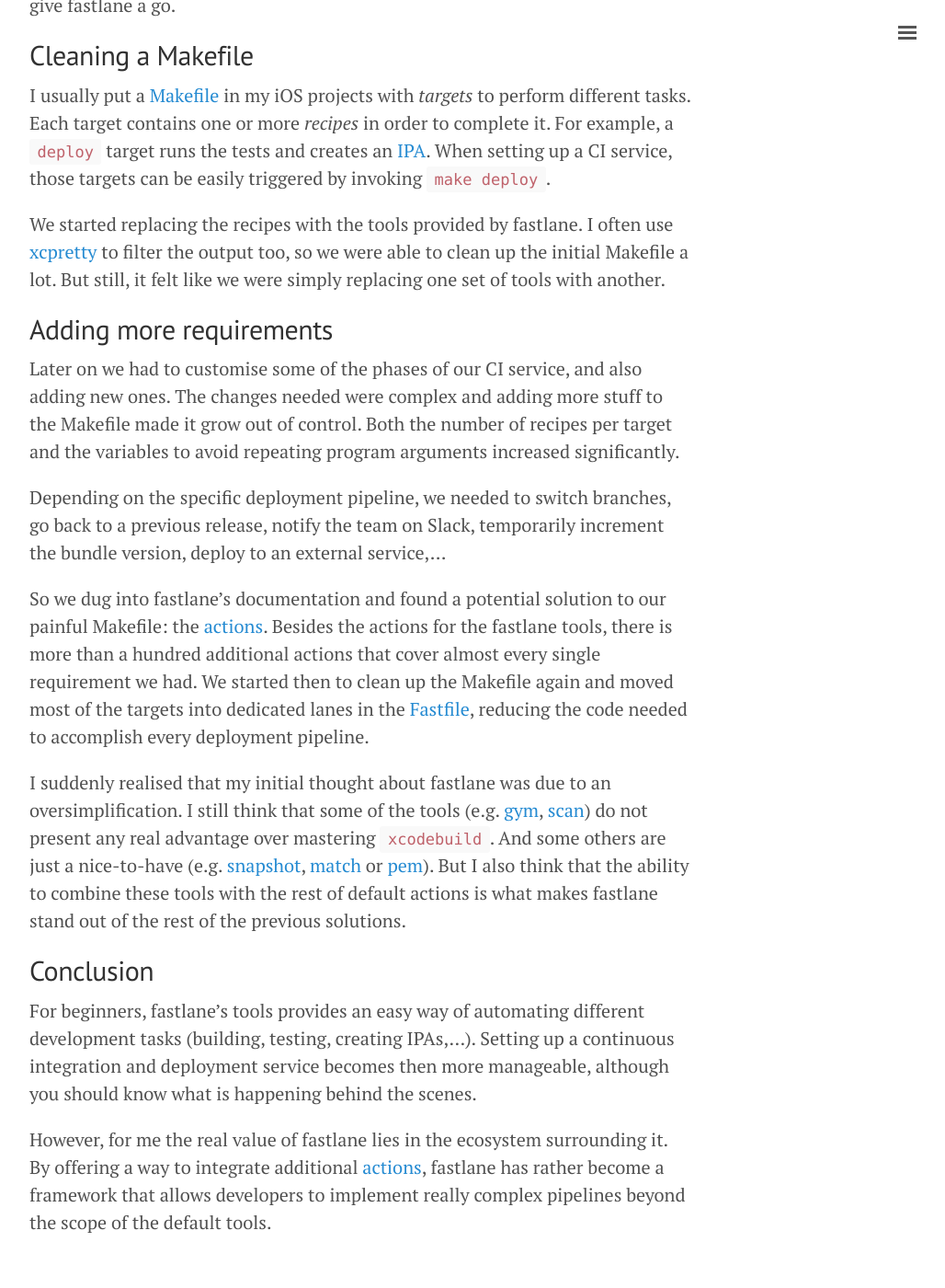
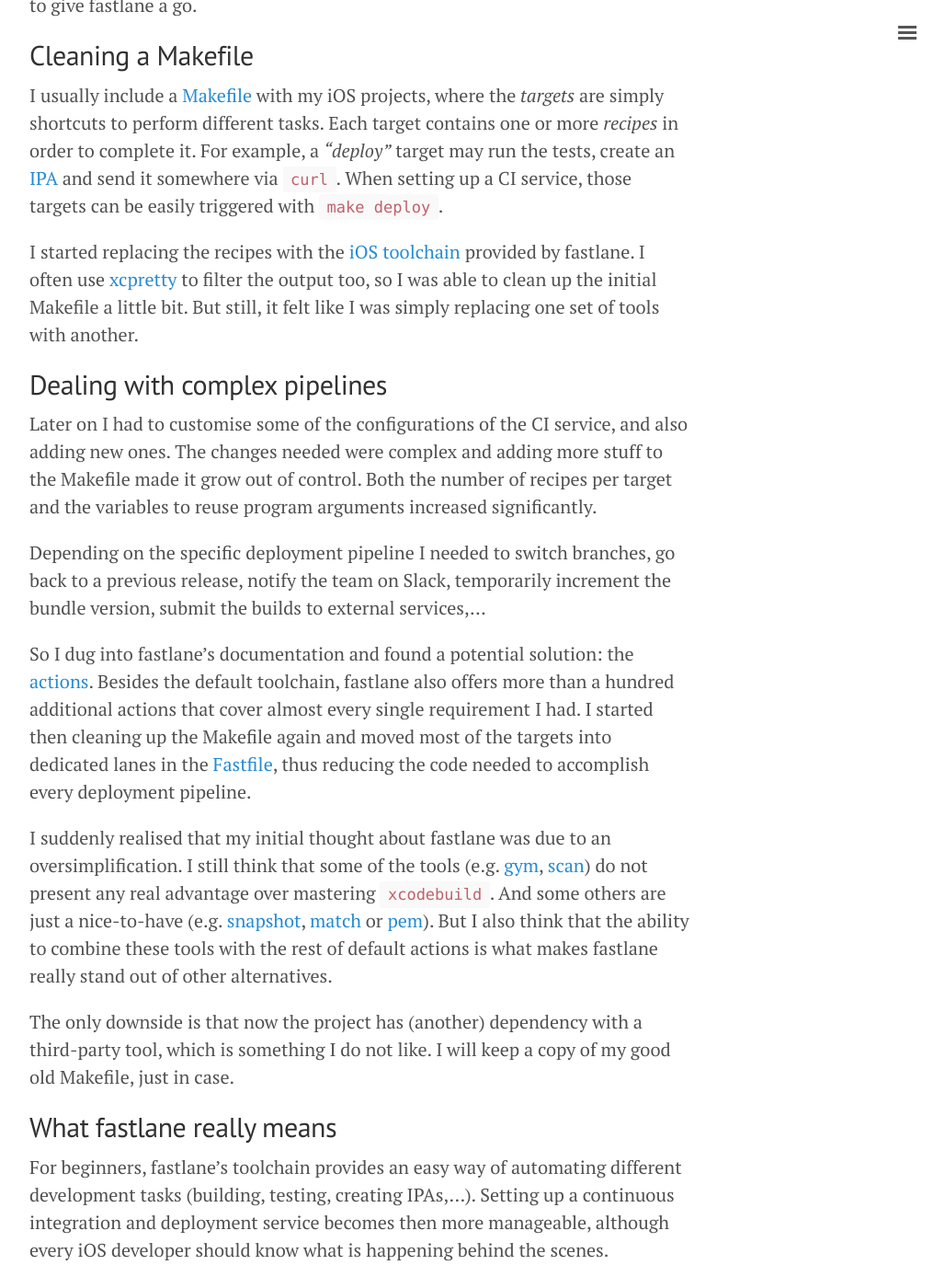
Before and after one commit to elitalon/elitalon.github.io, a Jekyll site: the page built from _posts/2016-02-20-the-real-value-of-fastlane.md, in a window 1280 px wide and 1400 px high, scrolled down 471 px. Shown: the whole window at 92% size, without its empty margins (248-1276 px from the left). Built offline with Jekyll 4.4.1, drawn with Linux system fonts in a browser that asks for light colours; some of the changed text lies outside the part shown.

Commit message:
Review draft of the-real-value-of-fastlane

```diff
--- a/_posts/2016-02-20-the-real-value-of-fastlane.md
+++ b/_posts/2016-02-20-the-real-value-of-fastlane.md
@@ -7,26 +7,27 @@
 
 <!--more-->
 
-We already had [nomad](https://github.com/nomad), a set of command line utilities by [@mattt](https://twitter.com/mattt). And with the aid of [xctool](https://github.com/facebook/xctool), `xcrun` and the improved `xcodebuild`, I did not see the need of yet another tool to handle a workflow that any seasoned iOS developer should be able to manage. However, I started recently a relatively big project and decided to give fastlane a go.
+We already had [nomad](https://github.com/nomad), a set of command line utilities by [@mattt](https://twitter.com/mattt). And with the aid of [xctool](https://github.com/facebook/xctool), `xcrun` and the improved `xcodebuild`, I did not see the need of yet another tool to handle a workflow that any seasoned iOS developer should be able to manage. But I recently got involved in a relatively big project and decided to give fastlane a go.
 
 
 ## Cleaning a Makefile
-I usually put a [Makefile](https://www.gnu.org/software/make/manual/make.html#Introduction) in my iOS projects with *targets* to perform different tasks. Each target contains one or more *recipes* in order to complete it. For example, a `deploy` target runs the tests and creates an [IPA](https://en.wikipedia.org/wiki/.ipa_(file_extension)). When setting up a CI service, those targets can be easily triggered by invoking `make deploy`.
+I usually include a [Makefile](https://www.gnu.org/software/make/manual/make.html#Introduction) with my iOS projects, where the *targets* are simply shortcuts to perform different tasks. Each target contains one or more *recipes* in order to complete it. For example, a *"deploy"* target may run the tests, create an [IPA](https://en.wikipedia.org/wiki/.ipa_(file_extension)) and send it somewhere via `curl`. When setting up a CI service, those targets can be easily triggered with `make deploy`.
 
-We started replacing the recipes with the tools provided by fastlane. I often use [xcpretty](https://github.com/supermarin/xcpretty) to filter the output too, so we were able to clean up the initial Makefile a lot. But still, it felt like we were simply replacing one set of tools with another.
+I started replacing the recipes with the [iOS toolchain](https://github.com/fastlane/fastlane/blob/7aeb29aea2eb437f8c6bd79f9c657528f160a3d0/README.md#fastlane-toolchain) provided by fastlane. I often use [xcpretty](https://github.com/supermarin/xcpretty) to filter the output too, so I was able to clean up the initial Makefile a little bit. But still, it felt like I was simply replacing one set of tools with another.
 
 
-## Adding more requirements
-Later on we had to customise some of the phases of our CI service, and also adding new ones. The changes needed were complex and adding more stuff to the Makefile made it grow out of control. Both the number of recipes per target and the variables to avoid repeating program arguments increased significantly.
+## Dealing with complex pipelines
+Later on I had to customise some of the configurations of the CI service, and also adding new ones. The changes needed were complex and adding more stuff to the Makefile made it grow out of control. Both the number of recipes per target and the variables to reuse program arguments increased significantly.
 
-Depending on the specific deployment pipeline, we needed to switch branches, go back to a previous release, notify the team on Slack, temporarily increment the bundle version, deploy to an external service,…
+Depending on the specific deployment pipeline I needed to switch branches, go back to a previous release, notify the team on Slack, temporarily increment the bundle version, submit the builds to external services,…
 
-So we dug into fastlane's documentation and found a potential solution to our painful Makefile: the [actions](https://github.com/fastlane/fastlane/blob/master/docs/Actions.md). Besides the actions for the fastlane tools, there is more than a hundred additional actions that cover almost every single requirement we had. We started then to clean up the Makefile again and moved most of the targets into dedicated lanes in the [Fastfile](https://github.com/fastlane/fastlane/tree/master/docs), reducing the code needed to accomplish every deployment pipeline.
+So I dug into fastlane's documentation and found a potential solution: the [actions](https://github.com/fastlane/fastlane/blob/master/docs/Actions.md). Besides the default toolchain, fastlane also offers more than a hundred additional actions that cover almost every single requirement I had. I started then cleaning up the Makefile again and moved most of the targets into dedicated lanes in the [Fastfile](https://github.com/fastlane/fastlane/tree/master/docs), thus reducing the code needed to accomplish every deployment pipeline.
 
-I suddenly realised that my initial thought about fastlane was due to an oversimplification. I still think that some of the tools (e.g. [gym](https://github.com/fastlane/gym), [scan](https://github.com/fastlane/scan)) do not present any real advantage over mastering `xcodebuild`. And some others are just a nice-to-have (e.g. [snapshot](https://github.com/fastlane/snapshot), [match](https://github.com/fastlane/match) or [pem](https://github.com/fastlane/pem)). But I also think that the ability to combine these tools with the rest of default actions is what makes fastlane stand out of the rest of the previous solutions.
+I suddenly realised that my initial thought about fastlane was due to an oversimplification. I still think that some of the tools (e.g. [gym](https://github.com/fastlane/gym), [scan](https://github.com/fastlane/scan)) do not present any real advantage over mastering `xcodebuild`. And some others are just a nice-to-have (e.g. [snapshot](https://github.com/fastlane/snapshot), [match](https://github.com/fastlane/match) or [pem](https://github.com/fastlane/pem)). But I also think that the ability to combine these tools with the rest of default actions is what makes fastlane really stand out of other alternatives.
 
+The only downside is that now the project has (another) dependency with a third-party tool, which is something I do not like. I will keep a copy of my good old Makefile, just in case.
 
-## Conclusion
-For beginners, fastlane's tools provides an easy way of automating different development tasks (building, testing, creating IPAs,…). Setting up a continuous integration and deployment service becomes then more manageable, although you should know what is happening behind the scenes.
+## What fastlane really means
+For beginners, fastlane's toolchain provides an easy way of automating different development tasks (building, testing, creating IPAs,…). Setting up a continuous integration and deployment service becomes then more manageable, although every iOS developer should know what is happening behind the scenes.
 
-However, for me the real value of fastlane lies in the ecosystem surrounding it. By offering a way to integrate additional [actions](https://github.com/fastlane/fastlane/blob/master/docs/Actions.md), fastlane has rather become a framework that allows developers to implement really complex pipelines beyond the scope of the default tools.
+However, for me the real value of fastlane lies in the ecosystem surrounding it. By offering a way to integrate additional actions, fastlane has rather become a framework that allows developers to implement really complex pipelines beyond the scope of the default tools.
```
